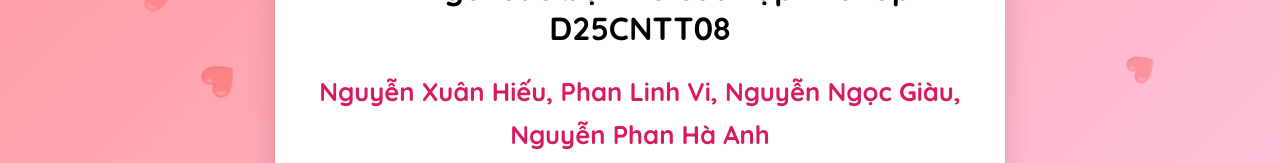
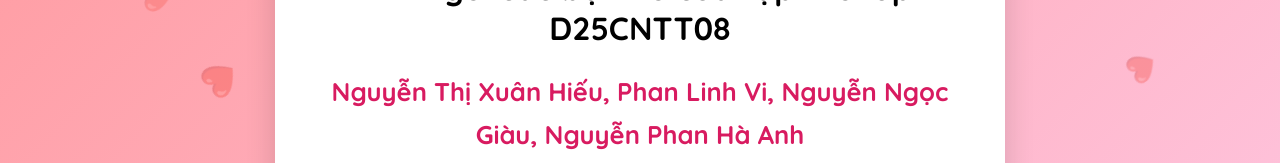
Before and after one commit to hieuneba7/20-10, a plain HTML site: page index.html in a window 1280 px wide. Shown: the part 240-403 px from the top of the page. Drawn offline with Linux system fonts and the light colour scheme.

Commit message:
Update name in congratulatory message

```diff
--- a/index.html
+++ b/index.html
@@ -13,7 +13,7 @@
         </div>
         <div class="content">
             <h1>Kính gửi các bạn nữ của tập thể lớp D25CNTT08</h1>
-            <p class="names">Nguyễn Xuân Hiếu, Phan Linh Vi, Nguyễn Ngọc Giàu, Nguyễn Phan Hà Anh</p>
+            <p class="names">Nguyễn Thị Xuân Hiếu, Phan Linh Vi, Nguyễn Ngọc Giàu, Nguyễn Phan Hà Anh</p>
             <p>Nhân ngày Phụ nữ Việt Nam 20/10, thay mặt cho Ban cán sự lớp và toàn thể các bạn nam, mình xin trân trọng gửi đến các bạn nữ những lời chúc mừng tốt đẹp và chân thành nhất.Sự hiện diện của các bạn không chỉ là một phần không thể thiếu của lớp chúng ta mà còn là nguồn cảm hứng, là sắc màu tô điểm cho tập thể thêm vững mạnh và sôi nổi. Chúng mình luôn trân trọng sự thông minh, chăm chỉ trong học tập cũng như sự nhiệt tình, khéo léo của các bạn trong mọi hoạt động phong trào.Nhân ngày đặc biệt này, xin chúc các bạn nữ luôn xinh đẹp, mạnh khỏe, vui tươi và hạnh phúc.Chúc các bạn sẽ luôn tự tin, bản lĩnh để theo đuổi ước mơ của mình và gặt hái thật nhiều thành công trong học tập cũng như cuộc sống.Chúc các bạn có một ngày lễ thật trọn vẹn và ngập tràn yêu thương!❤️</p>
             <h1>Trân trọng, TM. Ban cán sự lớp Bí thư</h1>
             <h1>Lại Trung Hiếu</h1>
```
